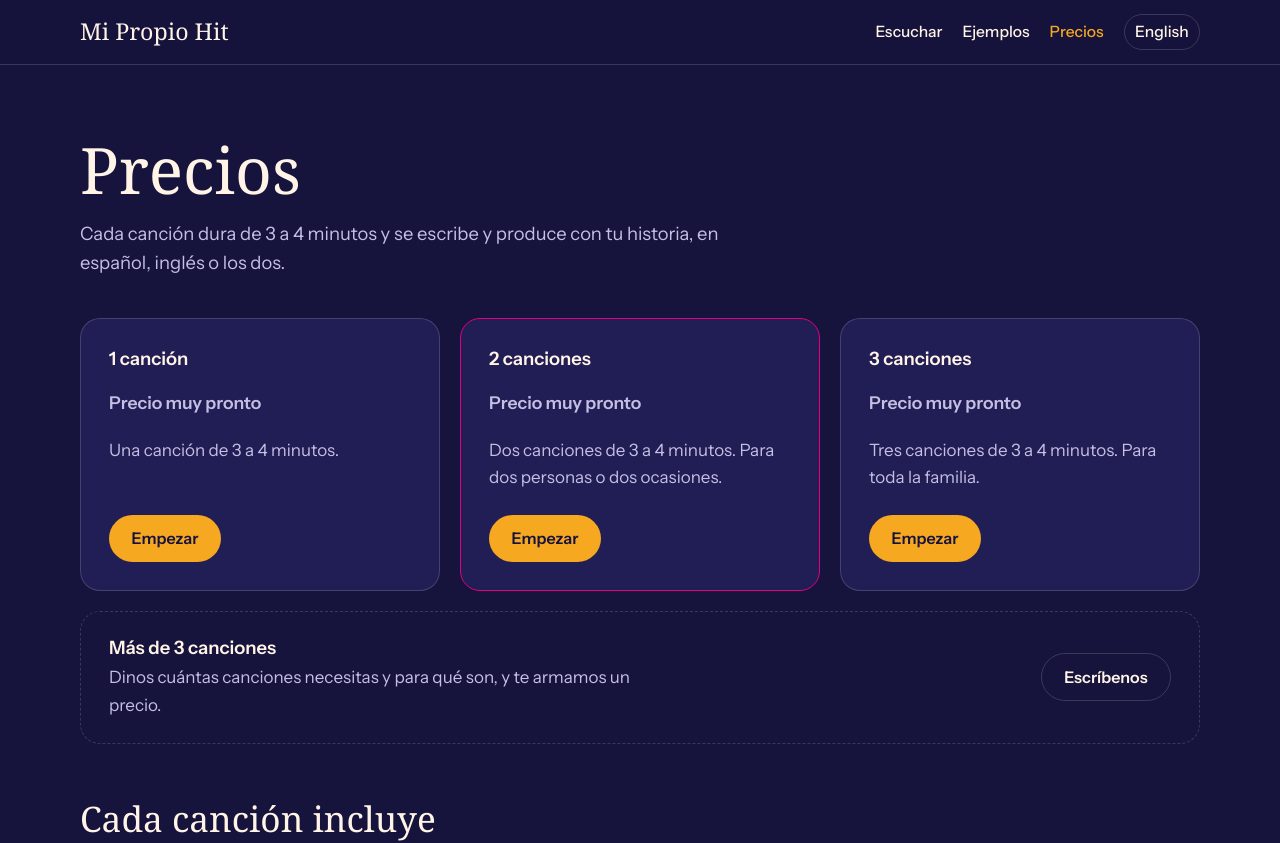
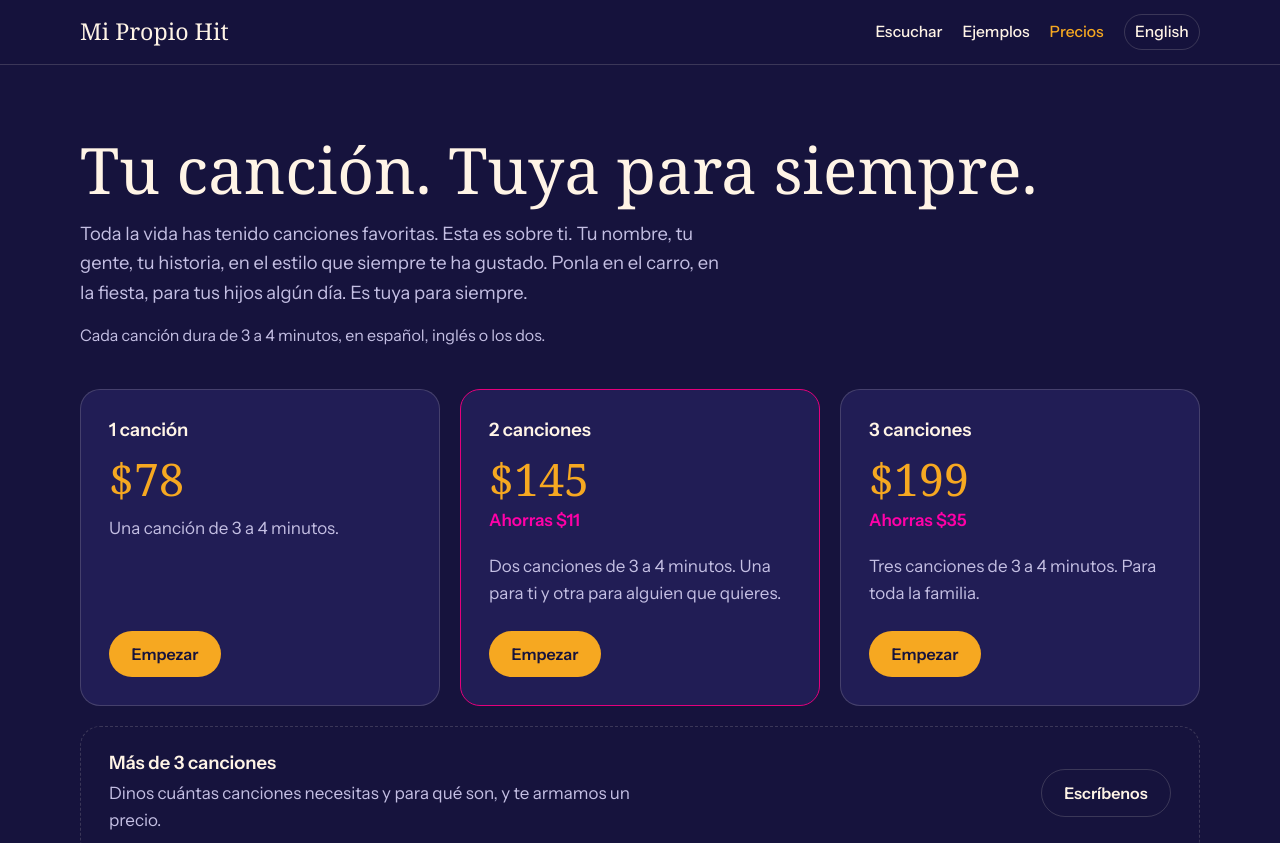
Before and after one commit to Pajando/myownhit, a plain HTML site: page precios.html in a window 1280 px wide. Shown: the top 843 px of the page. Drawn offline with Linux system fonts and the light colour scheme; a web font is replaced by a local one.

Commit message:
Prices set: $78 / $145 / $199, 4+ email; 'Yours for life' copy on pricing + homepage CTA; auto-calculated savings
Co-Authored-By: Claude Opus 5.5 <noreply@anthropic.com>

```diff
--- a/assets/prices.js
+++ b/assets/prices.js
@@ -5,7 +5,7 @@
 */
 window.PRICES = {
   currency: "USD",
-  one: null,    // 1 song, 3-4 minutes
-  two: null,    // 2 songs
-  three: null   // 3 songs
+  one: 78,      // 1 song, 3-4 minutes
+  two: 145,     // 2 songs
+  three: 199    // 3 songs
 };
--- a/assets/site.css
+++ b/assets/site.css
@@ -215,3 +215,5 @@ footer .wrap{display:flex;gap:1.5rem;flex-wrap:wrap;justify-content:space-betwee
 .chips legend{font-weight:600}
 fieldset[aria-invalid=true] legend{color:#ff8db5}
 fieldset[aria-invalid=true] label>span{border-color:#ff8db5}
+.sub.small{font-size:1rem;margin-top:-1.5rem}
+.tier .save{margin:-.5rem 0 .9rem;font-weight:600;color:var(--rosa);filter:brightness(1.35)}
--- a/assets/site.js
+++ b/assets/site.js
@@ -408,4 +408,13 @@
     el.textContent = typeof v === "number" ? new Intl.NumberFormat(lang === "es" ? "es-US" : "en-US", { style: "currency", currency: P.currency || "USD", maximumFractionDigits: v % 1 ? 2 : 0 }).format(v) : T.priceSoon;
     el.classList.toggle("soon", typeof v !== "number");
   });
+  // "Save $X" = the same number of single songs minus the package price
+  $$("[data-save]").forEach((el) => {
+    const n = { two: 2, three: 3 }[el.dataset.save], v = P[el.dataset.save];
+    if (typeof v !== "number" || typeof P.one !== "number") return;
+    const saved = P.one * n - v;
+    if (saved <= 0) return;
+    el.textContent = el.dataset.word + " " + new Intl.NumberFormat(lang === "es" ? "es-US" : "en-US", { style: "currency", currency: P.currency || "USD", maximumFractionDigits: saved % 1 ? 2 : 0 }).format(saved);
+    el.hidden = false;
+  });
 })();
--- a/precios.html
+++ b/precios.html
@@ -38,8 +38,9 @@
 <main id="main">
   <section class="pricepage">
     <div class="wrap">
-      <h1 class="pagetitle">Precios</h1>
-      <p class="sub">Cada canción dura de 3 a 4 minutos y se escribe y produce con tu historia, en español, inglés o los dos.</p>
+      <h1 class="pagetitle">Tu canción. Tuya para siempre.</h1>
+      <p class="sub">Toda la vida has tenido canciones favoritas. Esta es sobre ti. Tu nombre, tu gente, tu historia, en el estilo que siempre te ha gustado. Ponla en el carro, en la fiesta, para tus hijos algún día. Es tuya para siempre.</p>
+      <p class="sub small">Cada canción dura de 3 a 4 minutos, en español, inglés o los dos.</p>
       <div class="tiers">
         <article class="tier">
           <h2>1 canción</h2>
@@ -50,12 +51,14 @@
         <article class="tier">
           <h2>2 canciones</h2>
           <p class="price" data-price="two">&nbsp;</p>
-          <p>Dos canciones de 3 a 4 minutos. Para dos personas o dos ocasiones.</p>
+          <p class="save" data-save="two" data-word="Ahorras" hidden></p>
+          <p>Dos canciones de 3 a 4 minutos. Una para ti y otra para alguien que quieres.</p>
           <a class="btn btn-gold" href="empezar.html?songs=2">Empezar</a>
         </article>
         <article class="tier">
           <h2>3 canciones</h2>
           <p class="price" data-price="three">&nbsp;</p>
+          <p class="save" data-save="three" data-word="Ahorras" hidden></p>
           <p>Tres canciones de 3 a 4 minutos. Para toda la familia.</p>
           <a class="btn btn-gold" href="empezar.html?songs=3">Empezar</a>
         </article>
```
Also changed, not shown: es.html (+2 -2 lines), index.html (+2 -2 lines), pricing.html (+6 -3 lines).
